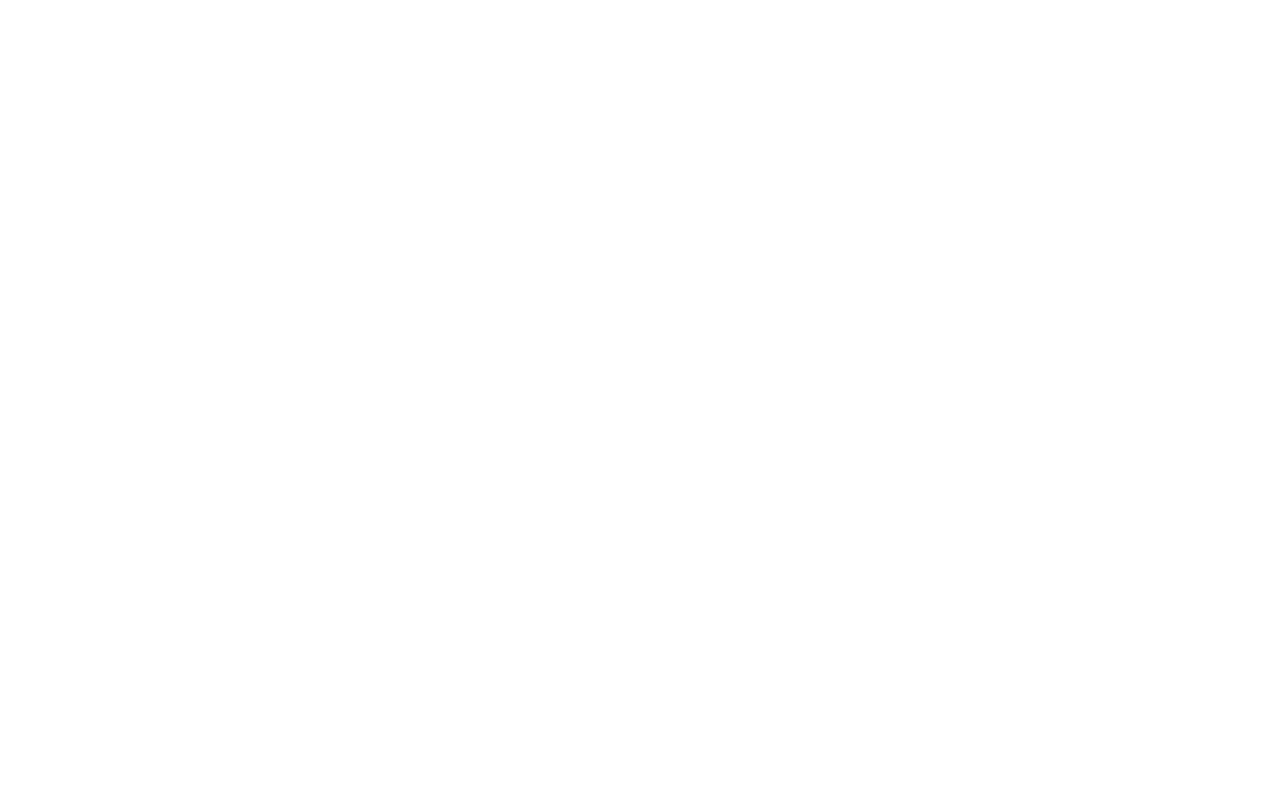
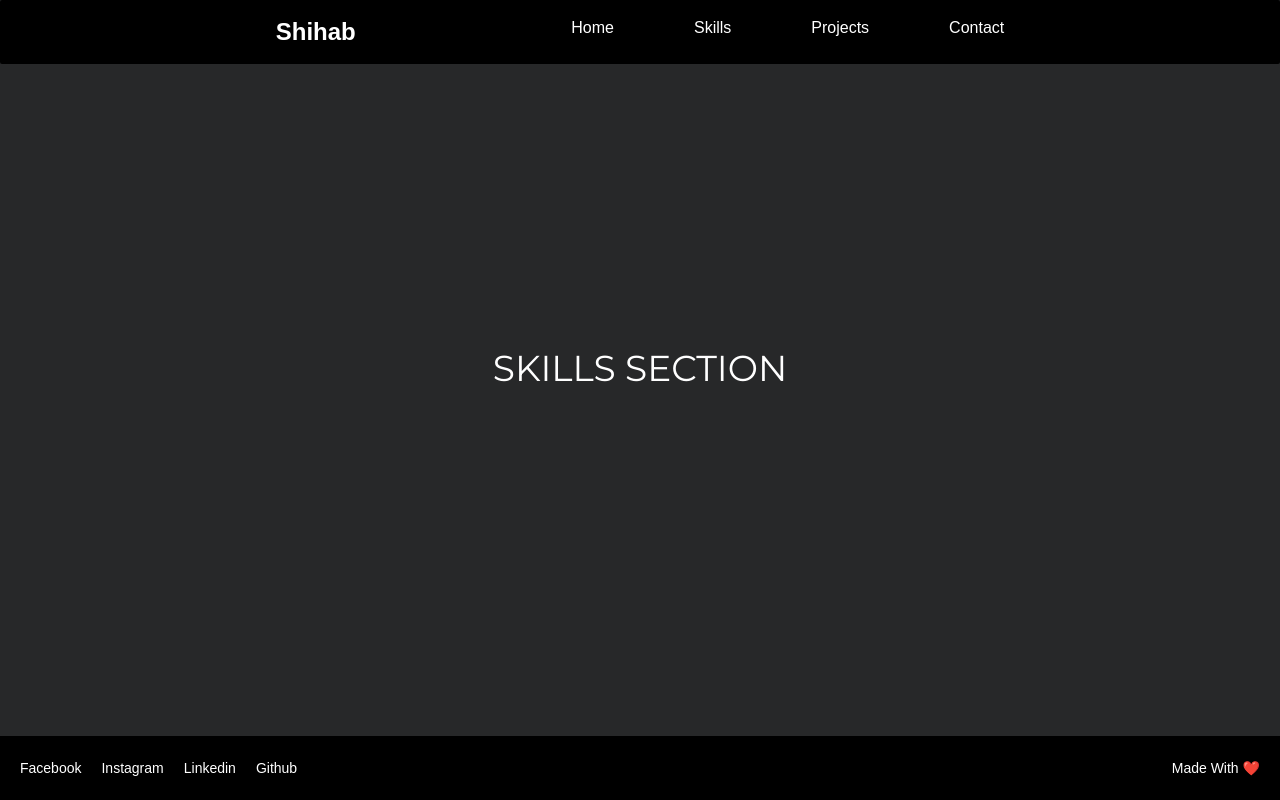
Before and after one commit to thecodemaster12/react-portfolio, a React (Vite) app: page /skills in a window 1280 px wide. Before the commit this address had no page. Built offline with nearby package versions, Linux system fonts and the light colour scheme; a web font is replaced by a local one.

Commit message:
Added skills section

```diff
--- a/src/App.jsx
+++ b/src/App.jsx
@@ -6,6 +6,7 @@
 import Projects from './pages/Projects'
 import Contact from './pages/Contact'
 import { BrowserRouter as Router, Routes, Route } from 'react-router-dom'
+import Skills from './pages/Skills'
 
 function App() {
 
@@ -14,6 +15,7 @@
     <Router>
       <Routes>
         <Route path='/' element={<Hero />}/>
+        <Route path='/skills' element={<Skills />}/>
         <Route path='/projects' element={<Projects />}/>
         <Route path='/contact' element={<Contact />}/>
       </Routes>
--- a/src/components/Navbar.jsx
+++ b/src/components/Navbar.jsx
@@ -15,6 +15,7 @@
             {/* Navlinks */}
             <ul className='gap-5 md:gap-16 xl:gap-20 capitalize hidden md:flex'>
                 <li className='font-base'><NavLink to='/'>Home</NavLink></li>
+                <li className='font-base'><NavLink to='/skills'>Skills</NavLink></li>
                 <li className='font-base'><NavLink to='/projects'>Projects</NavLink></li>
                 <li className='font-base'><NavLink to='/contact'>Contact</NavLink></li>
             </ul>
--- a/src/pages/Projects.jsx
+++ b/src/pages/Projects.jsx
@@ -13,7 +13,7 @@
       <div className="min-h-[92vh] bg-[#272829] text-white py-20 flex flex-col justify-center items-center">
         <h1 className="font-heading text-4xl uppercase py-8">My Projects</h1>
         {/* <div className="flex gap-5 p-10 justify-center flex-wrap"> */}
-        <div className="p-6 grid justify-center grid-cols-1 gap-10 md:gap-5 sm:grid-cols-2 md:grid-cols-3 lg:grid-cols-4">
+        <div className="p-6 grid grid-cols-1 gap-10 md:gap-5 sm:grid-cols-2 md:grid-cols-3 lg:grid-cols-4">
           <ProjectCard
           imgPath={project3}
           title='Ramadan Calender'
--- /dev/null
+++ b/src/pages/Skills.jsx
@@ -0,0 +1,18 @@
+import React from 'react'
+import Navbar from '../components/Navbar'
+import Footer from './Footer'
+
+
+const Skills = () => {
+    return (
+        <>
+            <Navbar />
+            <div className='min-h-[92vh]  flex flex-col justify-center items-center bg-[#272829] text-white'>
+                <h1 className="font-heading text-4xl uppercase py-8">Skills Section</h1>
+            </div>
+            <Footer />
+        </>
+    )
+}
+
+export default Skills
```
